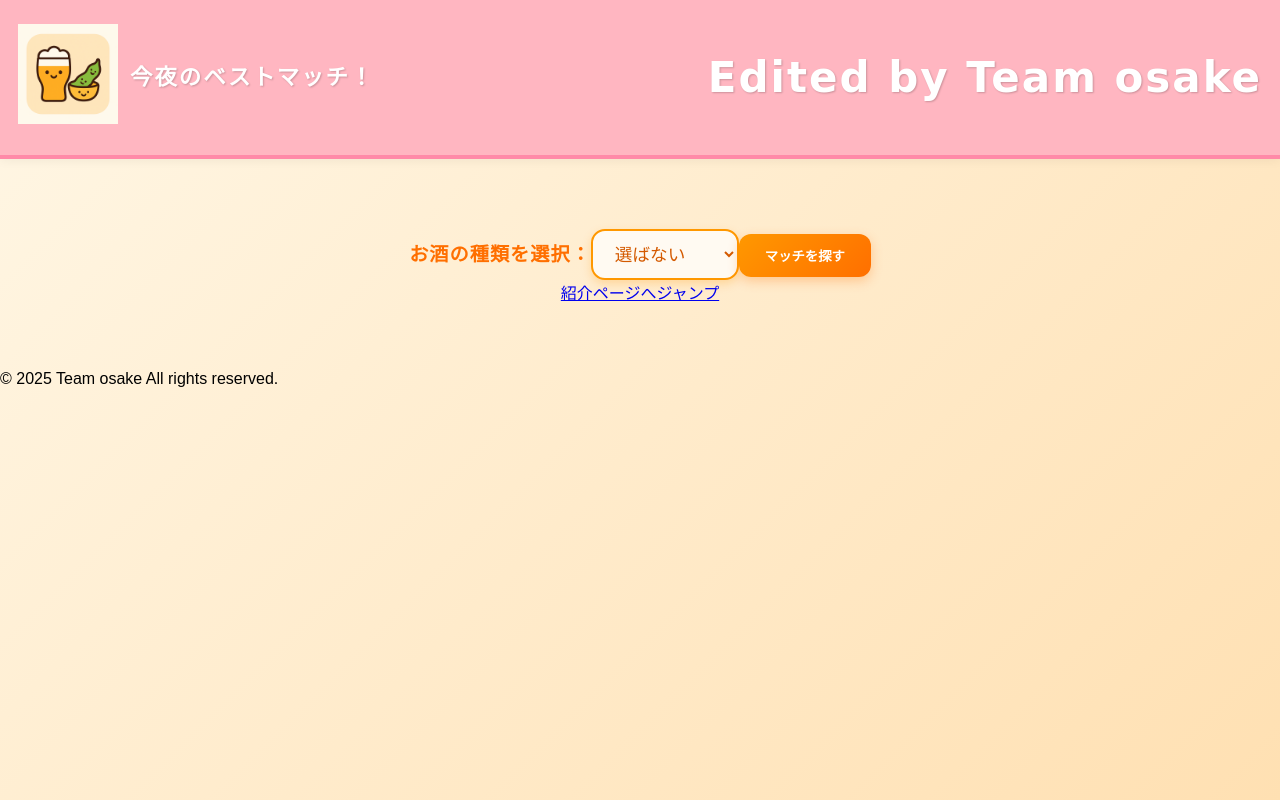
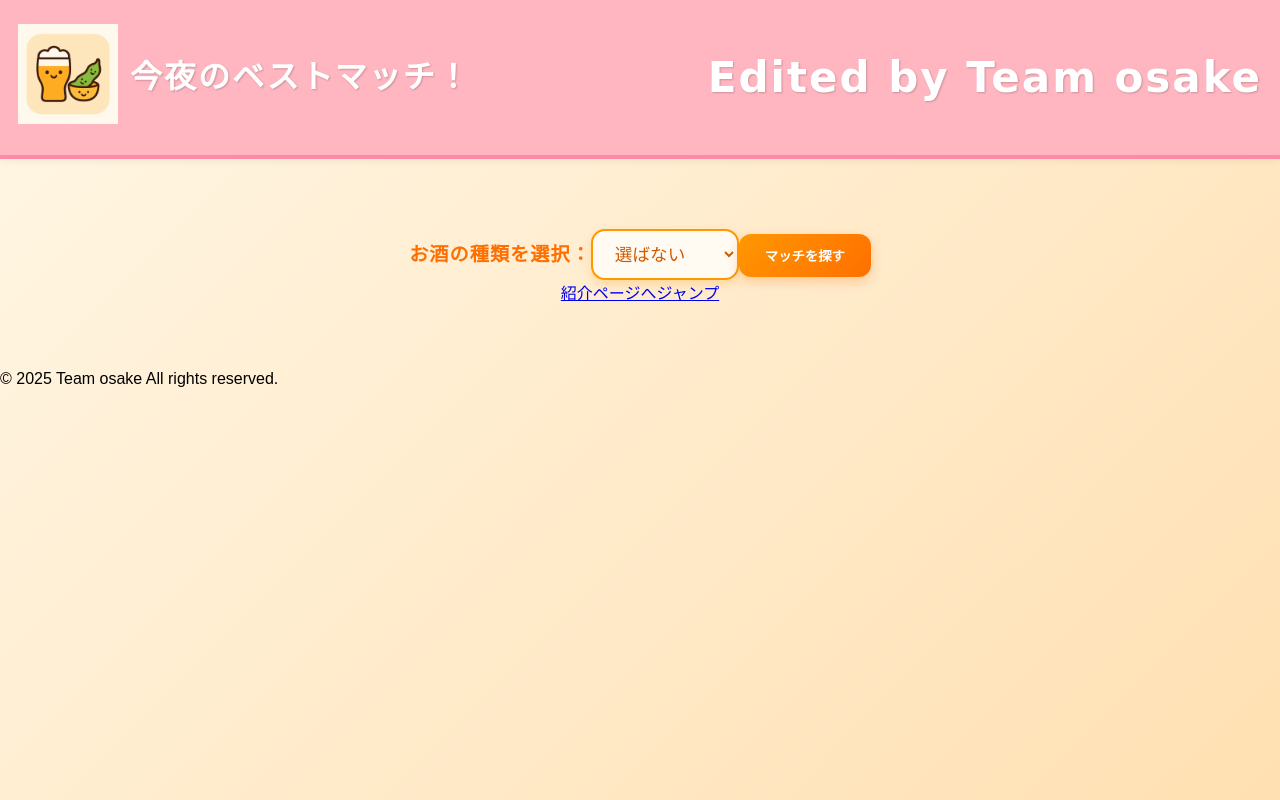
Before and after one commit to sreij/todays_best_match, a React (Vite) app: page / in a window 1280 px wide. Built offline with nearby package versions, Linux system fonts and the light colour scheme; a web font is replaced by a local one.

Commit message:
ヘッダーのタイトルのフォントを2remに変更

```diff
--- a/public/style.css
+++ b/public/style.css
@@ -163,7 +163,7 @@ button:hover {
 
 .header-left h1 {
   margin: 0;
-  font-size: 1.4rem;
+  font-size: 2rem;
   line-height: 1;
 }
 
```
